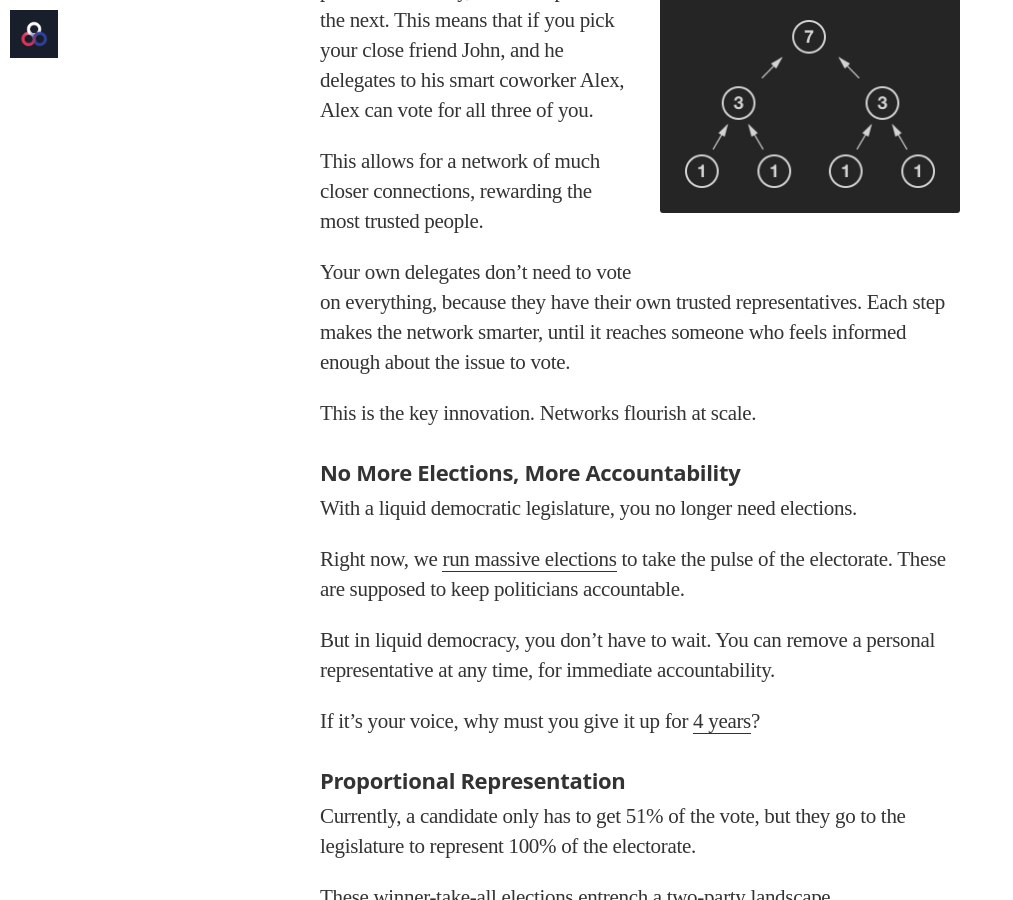
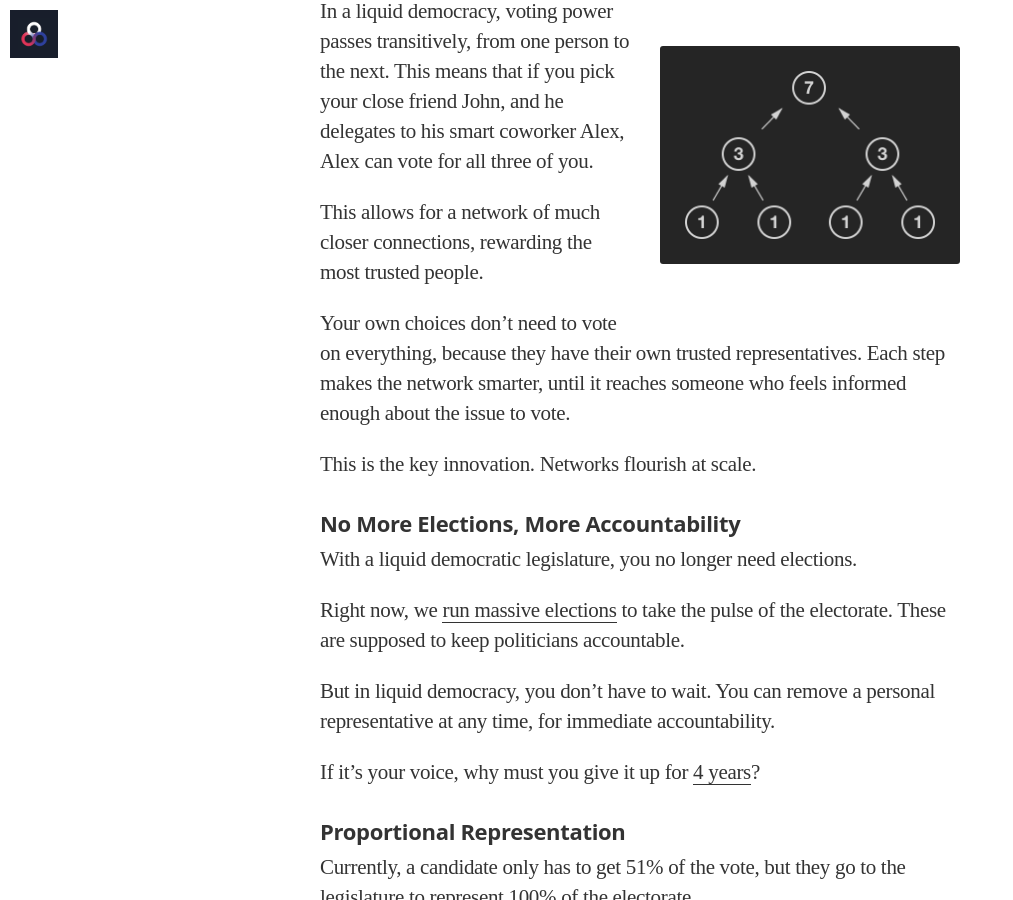
Before and after one commit to voteliquid/blog, a Jekyll site: the page built from _posts/2016-09-21-what-is-liquid-democracy.md, in a window 1280 px wide and 900 px high, scrolled down 3165 px. Shown: the whole window, without its empty margins (0-1013 px from the left). Built offline with Jekyll 4.4.1, drawn with Linux system fonts in a browser that asks for light colours; nearby versions of some CDN libraries; some web fonts are replaced; some of the changed text lies outside the part shown.

```diff
--- a/_posts/2016-09-21-what-is-liquid-democracy.md
+++ b/_posts/2016-09-21-what-is-liquid-democracy.md
@@ -64,7 +66,7 @@
 
 This allows for a network of much closer connections, rewarding the most trusted people.
 
-Your own delegates don't need to vote on everything, because they have their own trusted representatives. Each step makes the network smarter, until it reaches someone who feels informed enough about the issue to vote.
+Your own choices don't need to vote on everything, because they have their own trusted representatives. Each step makes the network smarter, until it reaches someone who feels informed enough about the issue to vote.
 
 This is the key innovation. Networks flourish at scale.
 
```
Also changed, not shown: other parts of _posts/2016-09-21-what-is-liquid-democracy.md (+2 -0 lines).
